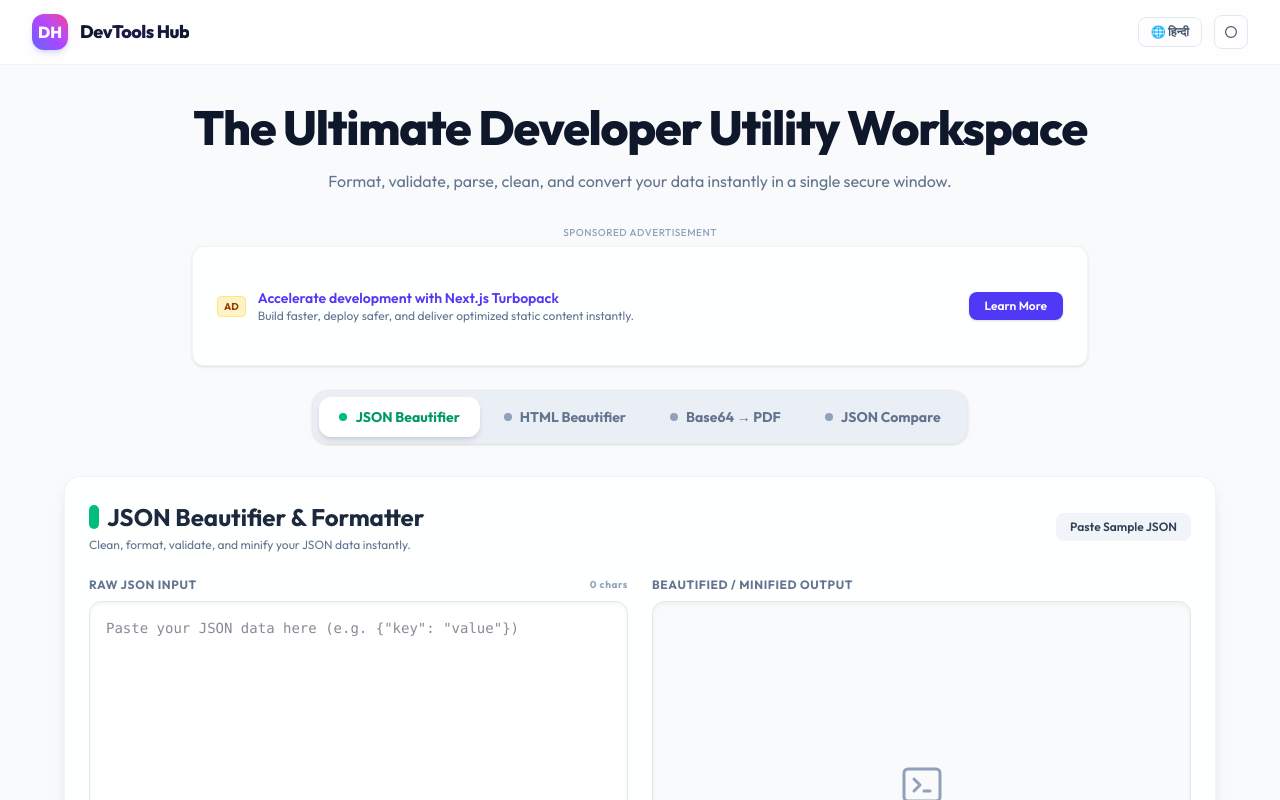
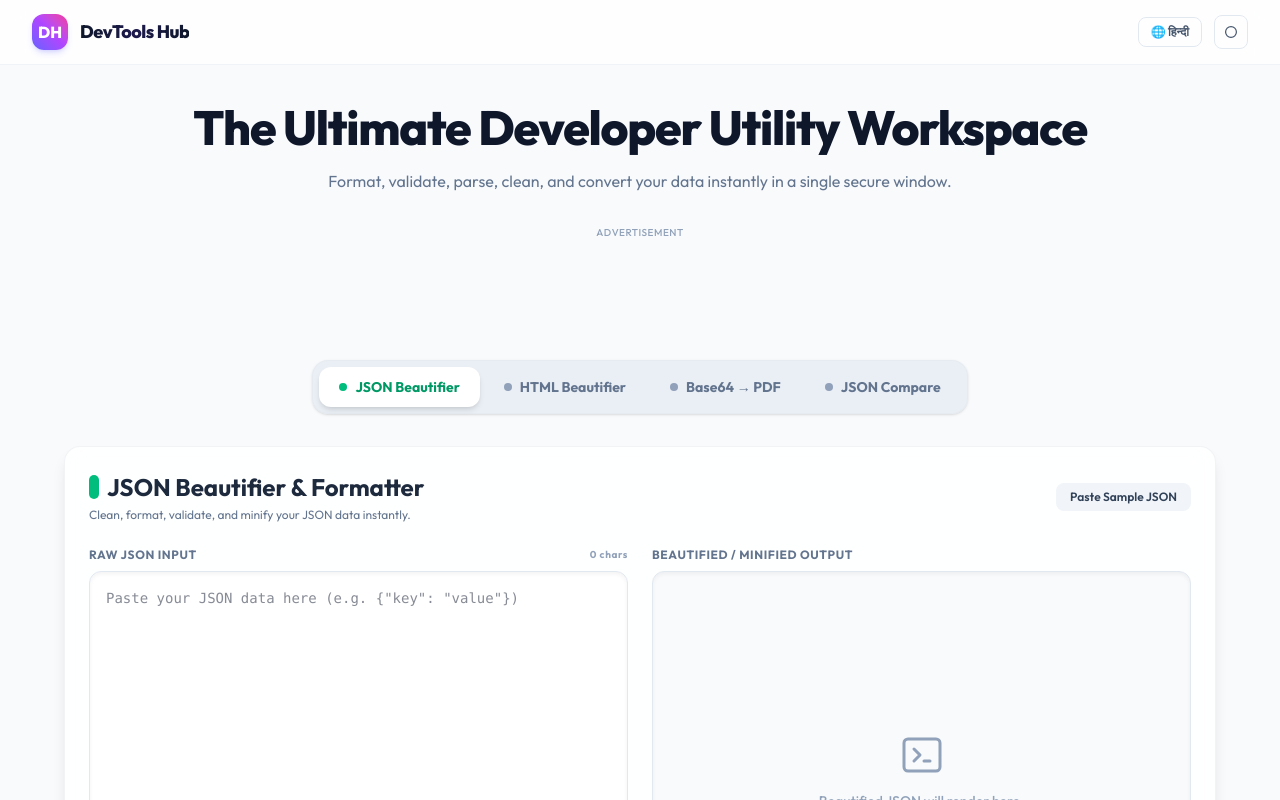
Before and after one commit to surajk236789/jsonformatteronline, a Next.js app: page / in a window 1280 px wide. Shown: the top 800 px of the page. Built offline with nearby package versions, Linux system fonts and the light colour scheme.

Commit message:
add scene updated

```diff
--- a/app/components/AdSenseContainer.tsx
+++ b/app/components/AdSenseContainer.tsx
@@ -1,6 +1,6 @@
 "use client";
 
-import React, { useEffect, useState } from "react";
+import React, { useEffect } from "react";
 
 interface AdSenseContainerProps {
   slot?: string;
@@ -9,53 +9,39 @@ interface AdSenseContainerProps {
 }
 
 export default function AdSenseContainer({
-  slot = "default-slot",
-  format = "horizontal",
+  slot = "", // Leave blank if using Auto Ads, or enter numerical slot ID
+  format = "auto",
   responsive = "true",
 }: AdSenseContainerProps) {
-  const [adLoaded, setAdLoaded] = useState(false);
+  const adRef = React.useRef<HTMLModElement>(null);
 
   useEffect(() => {
-    // Simulate loading delay for realistic ad insertion feel
-    const timer = setTimeout(() => {
-      setAdLoaded(true);
-    }, 800);
-    return () => clearTimeout(timer);
+    // Only push if the ad container exists and hasn't been filled yet (prevents Strict Mode double-push errors)
+    if (adRef.current && adRef.current.innerHTML === "") {
+      try {
+        // @ts-ignore
+        (window.adsbygoogle = window.adsbygoogle || []).push({});
+      } catch (err) {
+        console.error("AdSense loading error:", err);
+      }
+    }
   }, []);
 
   return (
     <div className="w-full my-6 flex flex-col items-center justify-center">
       <span className="text-[10px] uppercase tracking-wider text-slate-400 dark:text-slate-500 mb-1.5 font-medium">
-        Sponsored Advertisement
+        Advertisement
       </span>
-      <div
-        data-ad-slot={slot}
-        data-ad-format={format}
-        data-full-width-responsive={responsive}
-        className="w-full max-w-4xl min-h-[90px] md:min-h-[120px] rounded-xl flex items-center justify-center relative overflow-hidden transition-all duration-500 glass-panel shadow-sm"
-      >
-        {!adLoaded ? (
-          <div className="absolute inset-0 animate-shimmer" />
-        ) : (
-          <div className="flex flex-col md:flex-row items-center justify-between px-6 py-4 w-full gap-4">
-            <div className="flex items-center gap-3">
-              <span className="bg-amber-100 dark:bg-amber-900/40 text-amber-800 dark:text-amber-300 text-[10px] font-bold px-1.5 py-0.5 rounded border border-amber-200 dark:border-amber-800/30">
-                AD
-              </span>
-              <div>
-                <h4 className="text-sm font-semibold text-indigo-600 dark:text-indigo-400">
-                  Accelerate development with Next.js Turbopack
-                </h4>
-                <p className="text-xs text-slate-500 dark:text-slate-400">
-                  Build faster, deploy safer, and deliver optimized static content instantly.
-                </p>
-              </div>
-            </div>
-            <button className="glow-button px-4 py-1.5 bg-indigo-600 hover:bg-indigo-700 text-white text-xs font-semibold rounded-lg shadow-sm transition cursor-pointer">
-              Learn More
-            </button>
-          </div>
-        )}
+      <div className="w-full max-w-4xl flex items-center justify-center relative overflow-hidden min-h-[90px]">
+        <ins
+          ref={adRef}
+          className="adsbygoogle w-full"
+          style={{ display: "block" }}
+          data-ad-client="ca-pub-2678573850280758"
+          data-ad-slot={slot}
+          data-ad-format={format}
+          data-full-width-responsive={responsive}
+        />
       </div>
     </div>
   );
--- a/app/layout.tsx
+++ b/app/layout.tsx
@@ -4,6 +4,7 @@ import { ThemeProvider } from "next-themes";
 import I18nProvider from "./I18nProvider";
 import { Outfit } from "next/font/google";
 import type { Metadata } from "next";
+import Script from "next/script";
 
 const outfit = Outfit({
   subsets: ["latin"],
@@ -40,6 +41,14 @@ export const metadata: Metadata = {
 export default function RootLayout({ children }: { children: React.ReactNode }) {
   return (
     <html lang="en" className={outfit.variable} suppressHydrationWarning>
+      <head>
+        <Script
+          async
+          src="https://pagead2.googlesyndication.com/pagead/js/adsbygoogle.js?client=ca-pub-2678573850280758"
+          crossOrigin="anonymous"
+          strategy="afterInteractive"
+        />
+      </head>
       <body className="font-sans antialiased bg-slate-50 text-slate-900 dark:bg-slate-950 dark:text-slate-50 transition-colors duration-300">
         <ThemeProvider attribute="class" defaultTheme="light">
           <I18nProvider>
```
